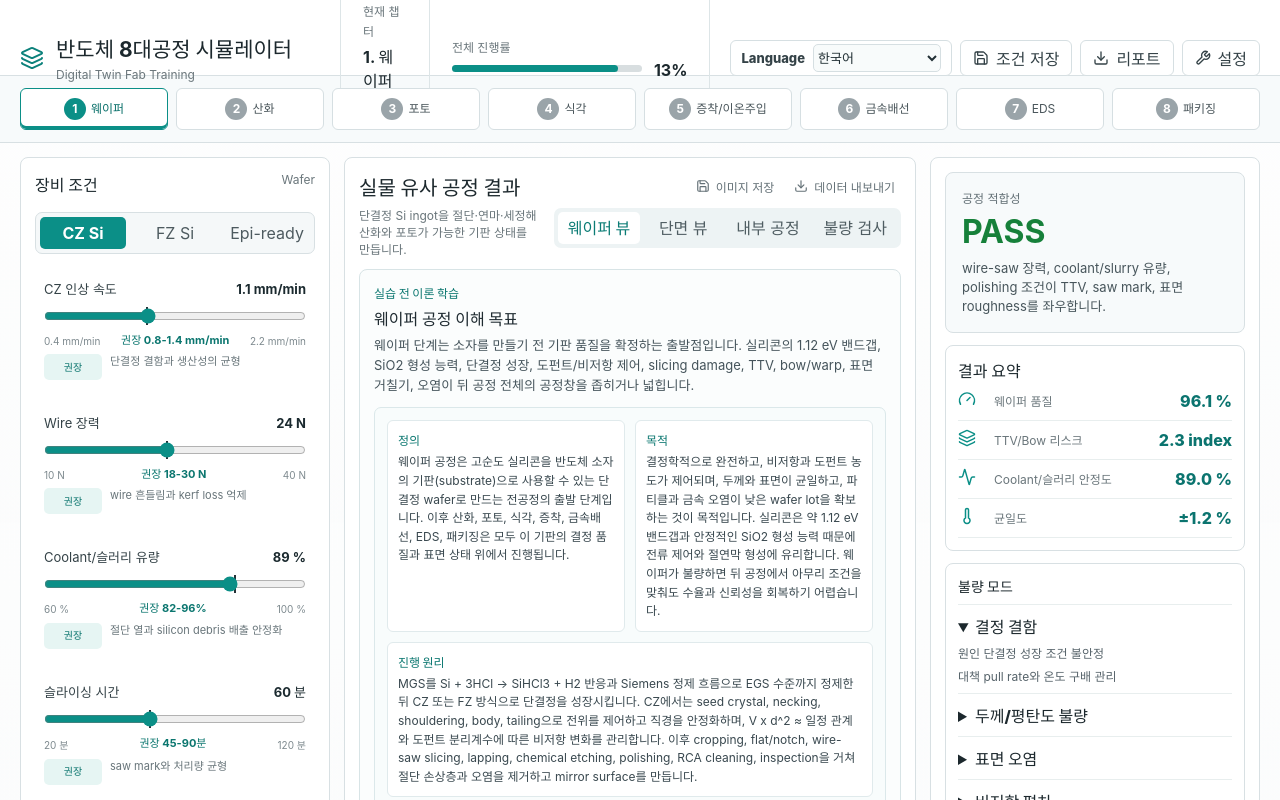
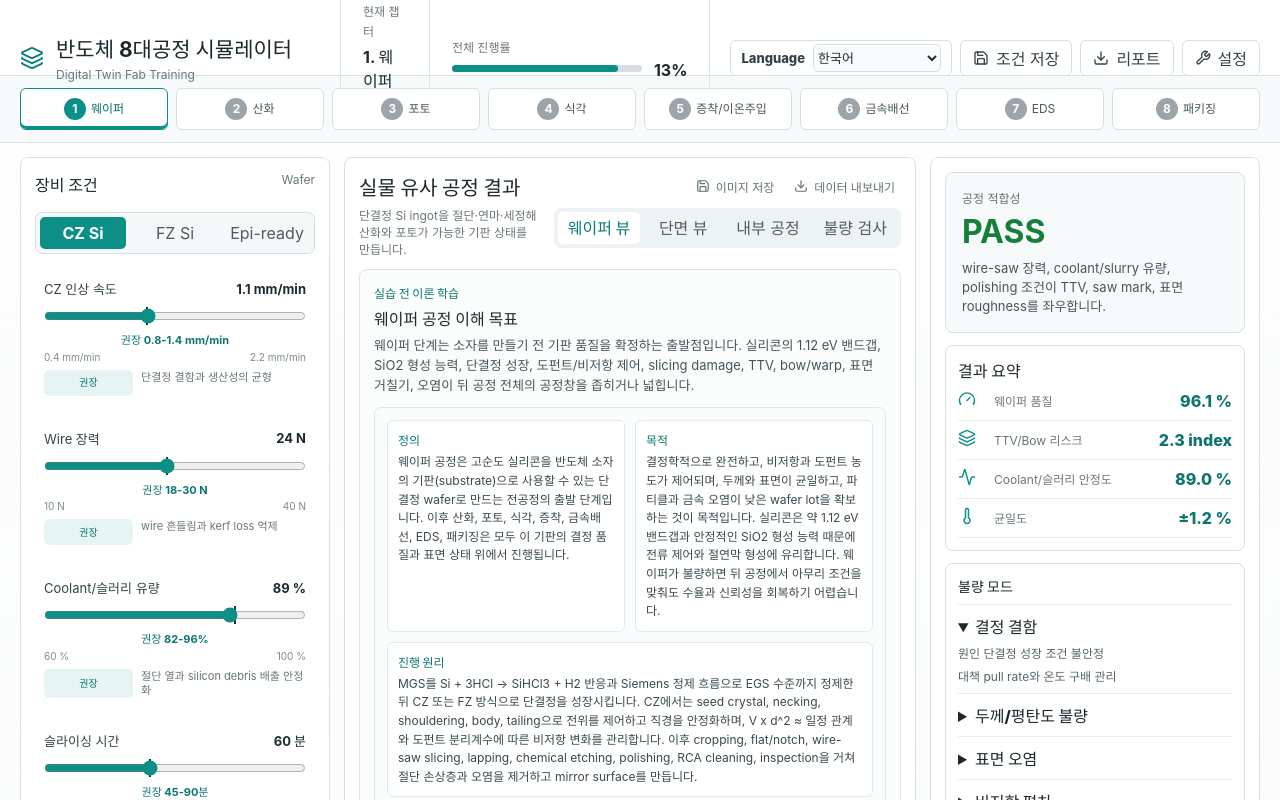
Before and after one commit to kimgwinil/semiconductor-8-process-simulator, a React (Vite) app: page / in a window 1280 px wide. Shown: the top 800 px of the page. Built offline with nearby package versions, Linux system fonts and the light colour scheme; the HTML template or start-up script is replaced by a standard one.

Commit message:
Fix equipment range label layout

```diff
--- a/src/index.css
+++ b/src/index.css
@@ -351,30 +351,53 @@ input[type="range"] {
 .range-meta,
 .range-explain {
   display: grid;
-  grid-template-columns: auto 1fr auto;
   align-items: center;
   gap: 8px;
   min-width: 0;
 }
 
+.range-meta {
+  grid-template-columns: 1fr 1fr;
+  row-gap: 4px;
+}
+
 .range-meta small {
   color: #7d898e;
   font-size: 10px;
+  min-width: 0;
+  overflow-wrap: anywhere;
+}
+
+.range-meta small:first-of-type {
+  grid-column: 1;
+  grid-row: 2;
+  justify-self: start;
+}
+
+.range-meta small:last-of-type {
+  grid-column: 2;
+  grid-row: 2;
+  justify-self: end;
+  text-align: right;
 }
 
 .range-meta strong {
+  grid-column: 1 / -1;
+  grid-row: 1;
   justify-self: center;
   color: #0b766f;
   font-size: 11px;
-  max-width: 100%;
+  width: 100%;
   min-width: 0;
-  line-height: 1.2;
+  line-height: 1.15;
   overflow-wrap: anywhere;
   text-align: center;
+  white-space: normal;
+  hyphens: auto;
 }
 
 .range-explain {
-  grid-template-columns: minmax(58px, max-content) minmax(0, 1fr);
+  grid-template-columns: minmax(76px, 34%) minmax(0, 1fr);
   align-items: stretch;
 }
 
@@ -382,8 +405,8 @@ input[type="range"] {
   display: inline-grid;
   place-items: center;
   min-height: 26px;
-  min-width: 58px;
-  max-width: 84px;
+  width: 100%;
+  min-width: 0;
   padding: 3px 6px;
   border-radius: 5px;
   font-size: 10px;
```
